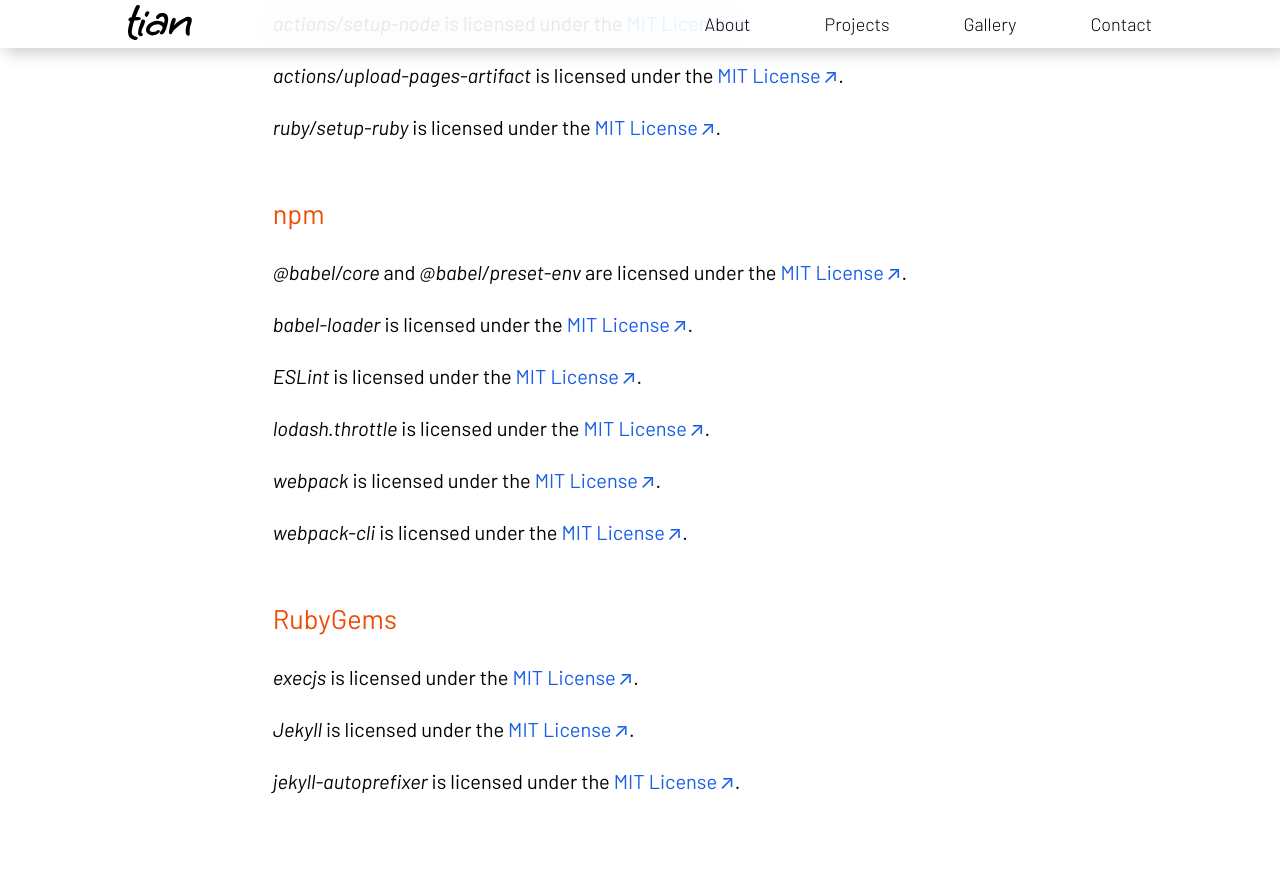
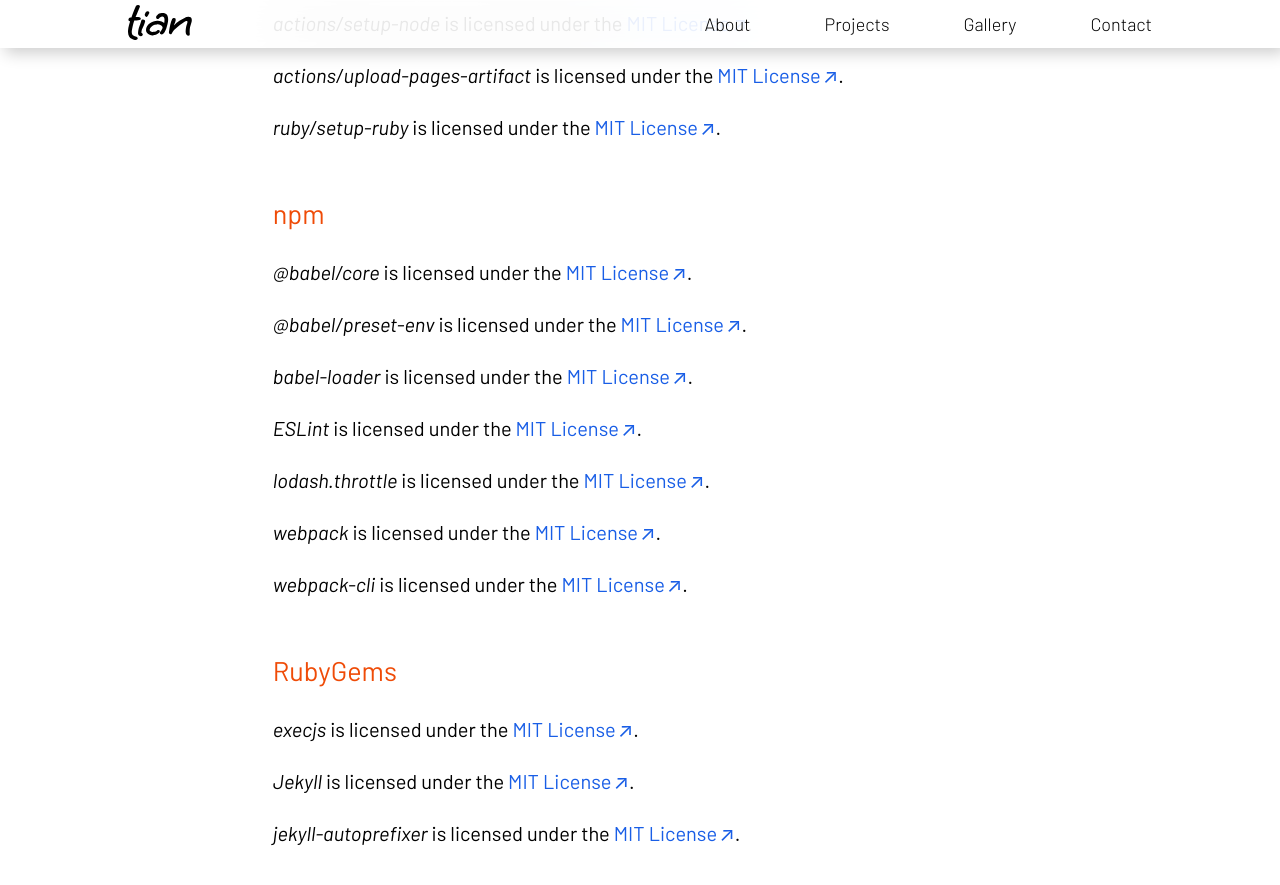
Before and after one commit to qitianshi/qitianshi.com, a Jekyll site: the page built from src/legal/acknowledgments.html, in a window 1280 px wide and 900 px high, scrolled down 1620 px. Shown: the top 885 px of the window. Built offline with Jekyll 4.4.1, drawn with Linux system fonts in a browser that asks for light colours; some web fonts are replaced.

Commit message:
Generate dependency list for Acknowledgments programmatically

```diff
--- a/src/legal/acknowledgments.html
+++ b/src/legal/acknowledgments.html
@@ -34,53 +34,17 @@
     Direct dependencies of this project are listed here. For a full list of all direct and transitive dependencies, see the <a href="https://github.com/qitianshi/qitianshi.github.io/network/dependencies" target="_blank" class="external-link">dependency graph on GitHub</a>.
 </p>
 
-<h3>GitHub Actions</h3>
-<p>
-    <i>actions/checkout</i> is licensed under the <a href="https://github.com/actions/checkout/blob/main/LICENSE" target="_blank" class="external-link">MIT License</a>.
-</p>
-<p>
-    <i>actions/configure-pages</i> is licensed under the <a href="https://github.com/actions/configure-pages/blob/main/LICENSE" target="_blank" class="external-link">MIT License</a>.
-</p>
-<p>
-    <i>actions/deploy-pages</i> is licensed under the <a href="https://github.com/actions/deploy-pages/blob/main/LICENSE" target="_blank" class="external-link">MIT License</a>.
-</p>
-<p>
-    <i>actions/setup-node</i> is licensed under the <a href="https://github.com/actions/setup-node/blob/main/LICENSE" target="_blank" class="external-link">MIT License</a>.
-</p>
-<p>
-    <i>actions/upload-pages-artifact</i> is licensed under the <a href="https://github.com/actions/upload-pages-artifact/blob/main/LICENSE" target="_blank" class="external-link">MIT License</a>.
-</p>
-<p>
-    <i>ruby/setup-ruby</i> is licensed under the <a href="https://github.com/ruby/setup-ruby/blob/master/LICENSE" target="_blank" class="external-link">MIT License</a>.
-</p>
+<!-- Generates dependency list programmatically. -->
+{% for ecosystem in site.data.legal.acknowledgments.dependencies %}
 
-<h3>npm</h3>
-<p>
-    <i>@babel/core</i> and <i>@babel/preset-env</i> are licensed under the <a href="https://github.com/babel/babel/blob/main/LICENSE" target="_blank" class="external-link">MIT License</a>.
-</p>
-<p>
-    <i>babel-loader</i> is licensed under the <a href="https://github.com/babel/babel-loader/blob/main/LICENSE" target="_blank" class="external-link">MIT License</a>.
-</p>
-<p>
-    <i>ESLint</i> is licensed under the <a href="https://github.com/eslint/eslint/blob/main/LICENSE" target="_blank" class="external-link">MIT License</a>.
-</p>
-<p>
-    <i>lodash.throttle</i> is licensed under the <a href="https://github.com/lodash/lodash/blob/master/LICENSE" target="_blank" class="external-link">MIT License</a>.
-</p>
-<p>
-    <i>webpack</i> is licensed under the <a href="https://github.com/webpack/webpack/blob/main/LICENSE" target="_blank" class="external-link">MIT License</a>.
-</p>
-<p>
-    <i>webpack-cli</i> is licensed under the <a href="https://github.com/webpack/webpack-cli/blob/master/LICENSE" target="_blank" class="external-link">MIT License</a>.
-</p>
+    <h3>{{ ecosystem[0] }}</h3>
 
-<h3>RubyGems</h3>
-<p>
-    <i>execjs</i> is licensed under the <a href="https://github.com/rails/execjs/blob/master/MIT-LICENSE" target="_blank" class="external-link">MIT License</a>.
-</p>
-<p>
-    <i>Jekyll</i> is licensed under the <a href="https://github.com/jekyll/jekyll/blob/master/LICENSE" target="_blank" class="external-link">MIT License</a>.
-</p>
-<p>
-    <i>jekyll-autoprefixer</i> is licensed under the <a href="https://github.com/vwochnik/jekyll-autoprefixer/blob/master/LICENSE.md" target="_blank" class="external-link">MIT License</a>.
-</p>
+    {% for dependency in ecosystem[1] %}
+
+        <p>
+            <i>{{ dependency.name }}</i> is licensed under the <a href="{{ dependency.license_url }}" target="_blank" class="external-link">{{ dependency.license }}</a>.
+        </p>
+
+    {% endfor %}
+
+{% endfor %}
```
